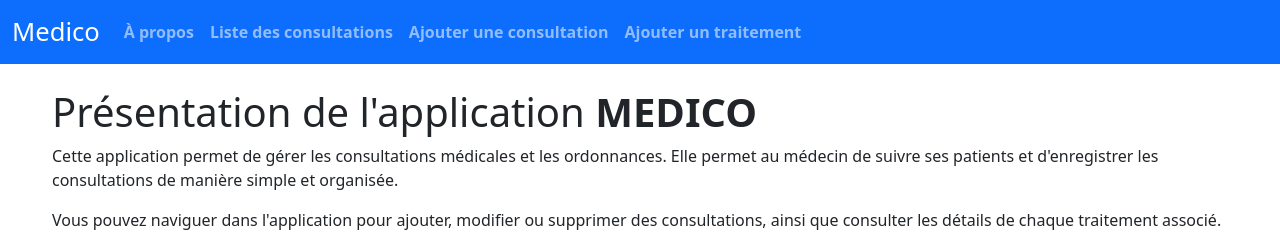
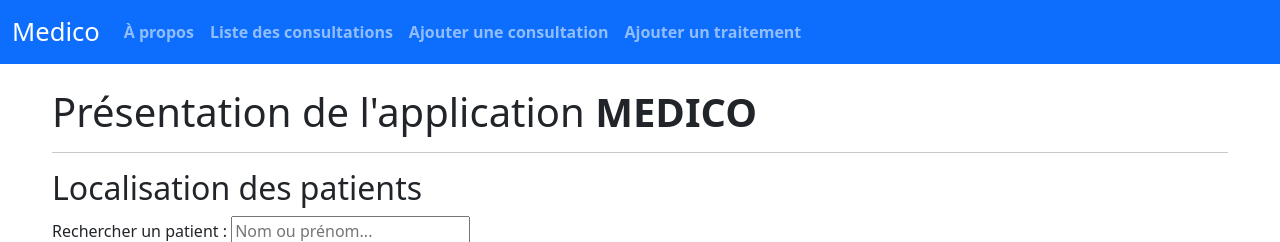
Before and after one commit to Elyes-15/Application-medico-test-map-, a Django app: page /about/ in a window 1280 px wide. Shown: the top 242 px of the page. Run offline with Django 5.2, Linux system fonts and the light colour scheme; data comes from the database, SQL or seed files in the repository; both versions use the stored data as it was after the commit; parts of the project's set-up code (start-up, migrations or seed data) failed here and were passed over.

Commit message:
Ajout du projet MEDICO avec carte interactive, recherche de patients et géocodage

```diff
--- a/cc/settings.py
+++ b/cc/settings.py
@@ -34,7 +34,7 @@ INSTALLED_APPS = [
 # Middleware
 MIDDLEWARE = [
     'django.middleware.security.SecurityMiddleware',
-    'whitenoise.middleware.WhiteNoiseMiddleware',  # <--- ajouté pour servir les fichiers statiques
+   # 'whitenoise.middleware.WhiteNoiseMiddleware',  # <--- ajouté pour servir les fichiers statiques
     'django.contrib.sessions.middleware.SessionMiddleware',
     'django.middleware.common.CommonMiddleware',
     'django.middleware.csrf.CsrfViewMiddleware',
--- a/medico/forms.py
+++ b/medico/forms.py
@@ -6,7 +6,7 @@ from .models import Urgence
 class ConsultationForm(forms.ModelForm):
       class Meta:
         model = Consultation
-        fields = ['patient_nom', 'patient_prenom', 'patient_genre', 'patient_age', 'description']
+        fields = ['patient_nom', 'patient_prenom', 'patient_genre', 'patient_age', 'description', 'patient_adresse']
 
 
 
--- a/medico/models.py
+++ b/medico/models.py
@@ -12,6 +12,10 @@ class Consultation(models.Model):
     patient_age = models.PositiveIntegerField(null=False)
     description = models.TextField(null=False)
     date_consultation = models.DateField(auto_now_add=True)
+      # NOUVEAUX CHAMPS
+    patient_adresse = models.CharField(max_length=255, null=True, blank=True)
+    latitude = models.FloatField(null=True, blank=True)
+    longitude = models.FloatField(null=True, blank=True)
 
     def __str__(self):
         return f"{self.patient_prenom} {self.patient_nom} - {self.date_consultation}"
--- a/medico/templates/medico/about.html
+++ b/medico/templates/medico/about.html
@@ -4,13 +4,71 @@
 {% block title %}À propos{% endblock %}
 
 {% block content %}
- <h1>Présentation de l'application <strong>MEDICO</strong></h1>
- <p>Cette application permet de gérer les consultations médicales et les ordonnances.
- Elle permet au médecin de suivre ses patients et d'enregistrer les consultations de manière simple et organisée.
-    </p>
-  <p>
-    Vous pouvez naviguer dans l'application pour ajouter, modifier ou supprimer des consultations,
-     ainsi que consulter les détails de chaque traitement associé.
-    </p>
-    <p>L'interface est intuitive et rapide à utiliser, tout en garantissant la sécurité et la confidentialité des informations des patients.</p>
+<h1>Présentation de l'application <strong>MEDICO</strong></h1>
+
+<hr>
+<h2>Localisation des patients</h2>
+
+<div>
+    <label for="searchPatient">Rechercher un patient :</label>
+    <input type="text" id="searchPatient" placeholder="Nom ou prénom...">
+</div>
+
+<div id="map" style="height: 500px; margin-top: 10px;"></div>
+
+<!-- Leaflet CSS + JS -->
+<link rel="stylesheet" href="https://unpkg.com/leaflet/dist/leaflet.css"/>
+<script src="https://unpkg.com/leaflet/dist/leaflet.js"></script>
+
+<script>
+    var map = L.map('map').setView([48.8566, 2.3522], 6);
+
+    L.tileLayer('https://{s}.tile.openstreetmap.org/{z}/{x}/{y}.png', {
+        maxZoom: 19,
+    }).addTo(map);
+
+    var markers = [];
+
+    console.log("---- Début de génération des markers ----");
+
+    {% for c in consultations %}
+        {% if c.latitude is not None and c.longitude is not None %}
+            var lat = parseFloat("{{ c.latitude }}");
+            var lon = parseFloat("{{ c.longitude }}");
+            if (!isNaN(lat) && !isNaN(lon)) {
+                console.log("Consultation trouvée : {{ c.patient_prenom }} {{ c.patient_nom }}");
+
+                var marker = L.marker([lat, lon])
+                    .bindPopup("<b>{{ c.patient_prenom }} {{ c.patient_nom }}</b><br>{{ c.patient_adresse }}");
+
+                marker.searchName = "{{ c.patient_prenom }} {{ c.patient_nom }}".toLowerCase();
+
+                marker.addTo(map);
+                markers.push(marker);
+
+                console.log("Marker ajouté :", marker.searchName);
+            }
+        {% endif %}
+    {% endfor %}
+
+    console.log("TOTAL MARKERS =", markers.length);
+
+    // Recherche dynamique
+    document.getElementById('searchPatient').addEventListener('input', function() {
+        var query = this.value.toLowerCase();
+
+        markers.forEach(function(marker) {
+            if (marker.searchName.includes(query)) {
+                if (!map.hasLayer(marker)) {
+                    marker.addTo(map);
+                }
+            } else {
+                if (map.hasLayer(marker)) {
+                    map.removeLayer(marker);
+                }
+            }
+        });
+    });
+</script>
+
 {% endblock %}
--- a/medico/templates/medico/liste_consultation.html
+++ b/medico/templates/medico/liste_consultation.html
@@ -15,7 +15,7 @@
          <th>Âge</th>
          <th>Date</th>
          <th>Description</th>
-         <th>Actions</th>
+         <th> adresse</th>
         </tr>
     </thead>
     <tbody>
@@ -27,6 +27,7 @@
             <td>{{ consultation.patient_age }}</td>
             <td>{{ consultation.date_consultation }}</td>
             <td>{{ consultation.description|truncatechars:20 }}</td>
+            <td>{{ consultation.patient_adresse|truncatechars:20 }}</td>
             <td>
              <a href="{% url 'details_consultation' consultation.id %}" class="btn btn-info btn-sm mb-1">Voir détails</a>
              <a href="{% url 'effacer_consultation' consultation.id %}" class="btn btn-danger btn-sm mb-1">Supprimer</a>
--- a/medico/templates/medico/nouvelle_consultation.html
+++ b/medico/templates/medico/nouvelle_consultation.html
@@ -32,9 +32,14 @@
  {{ form.description.label_tag }}
  {{ form.description }}
  </div>
+ <div class="form-group">
+  {{ form.patient_adresse.label_tag }}
+  {{ form.patient_adresse }}
+</div>
  <button type="submit" class="btn-submit">Enregistrer</button>
  <a href="{% url 'liste_consultation' %}" class="btn-back">Retour à la liste</a>
   </form>
 </div>
 
+
 {% endblock %}
--- a/medico/views.py
+++ b/medico/views.py
@@ -5,10 +5,12 @@ from .models import Traitement
 from .forms import TraitementForm
 from .models import Urgence
 from .forms import UrgenceForm
+from .utils import geocode_address
 
 
 def about(request):
-    return render(request, 'medico/about.html')
+    consultations = Consultation.objects.all()
+    return render(request, 'medico/about.html', {'consultations': consultations})
 
 def details_consultation(request, n):
     consultation = Consultation.objects.get(id = n)
@@ -21,12 +23,23 @@ def ajouter_consultation(request):
     if request.method == 'POST':
         form = ConsultationForm(request.POST)
         if form.is_valid():
-            form.save()
+            consultation = form.save(commit=False)
+
+            if consultation.patient_adresse:
+                try:
+                    lat, lon = geocode_address(consultation.patient_adresse)
+                    consultation.latitude = lat
+                    consultation.longitude = lon
+                except Exception:
+                    consultation.latitude = None
+                    consultation.longitude = None
+
+            consultation.save()
             return redirect('liste_consultation')
     else:
         form = ConsultationForm()
+
     return render(request, 'medico/nouvelle_consultation.html', {'form': form})
-
 def effacer_consultation(request, consultation_id):
     consultation = get_object_or_404(Consultation, pk=consultation_id)
 
```
Also changed, not shown: medico/fixtures/examples.json (+24 -12 lines), medico/utils.py (added, +27 -0 lines), db.sqlite3, medico/migrations/0001_initial.py, medico/migrations/0002_traitement.py (deleted), medico/migrations/0003_urgence.py (deleted), 1 other file.
